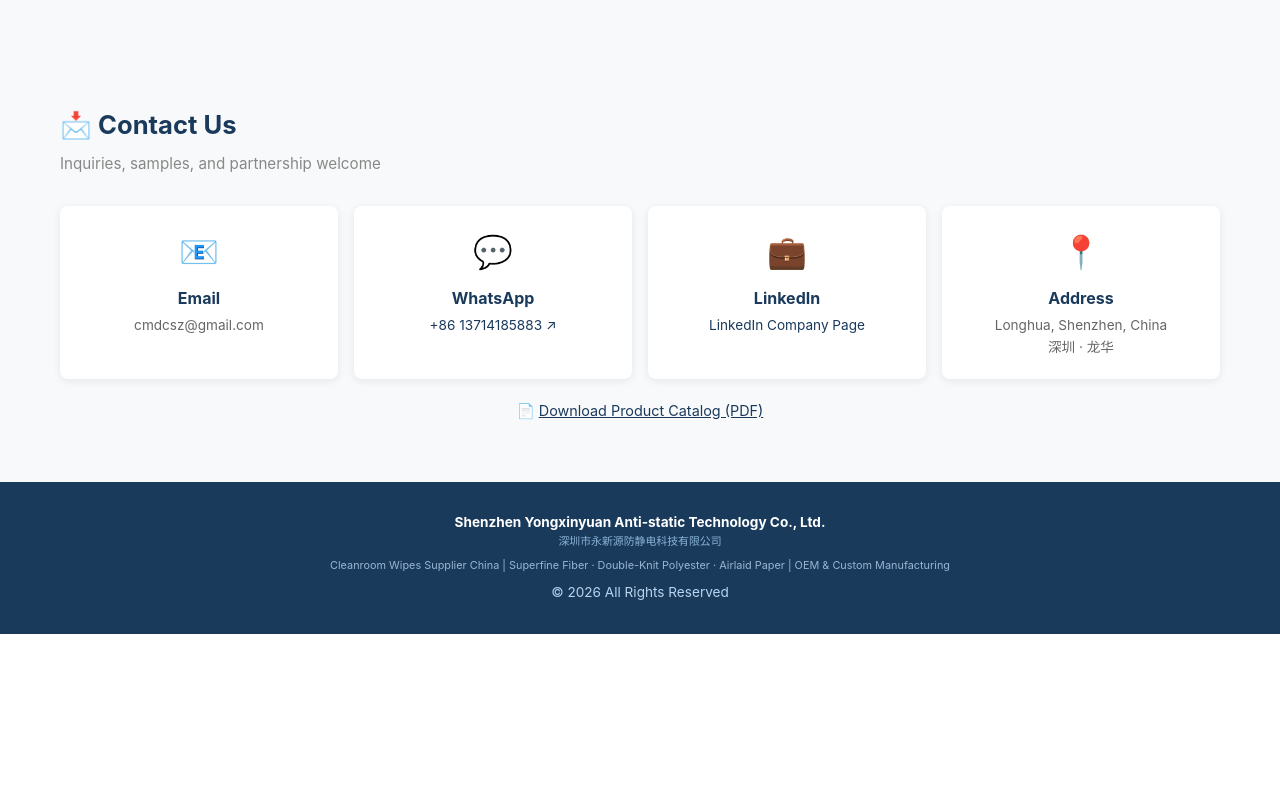
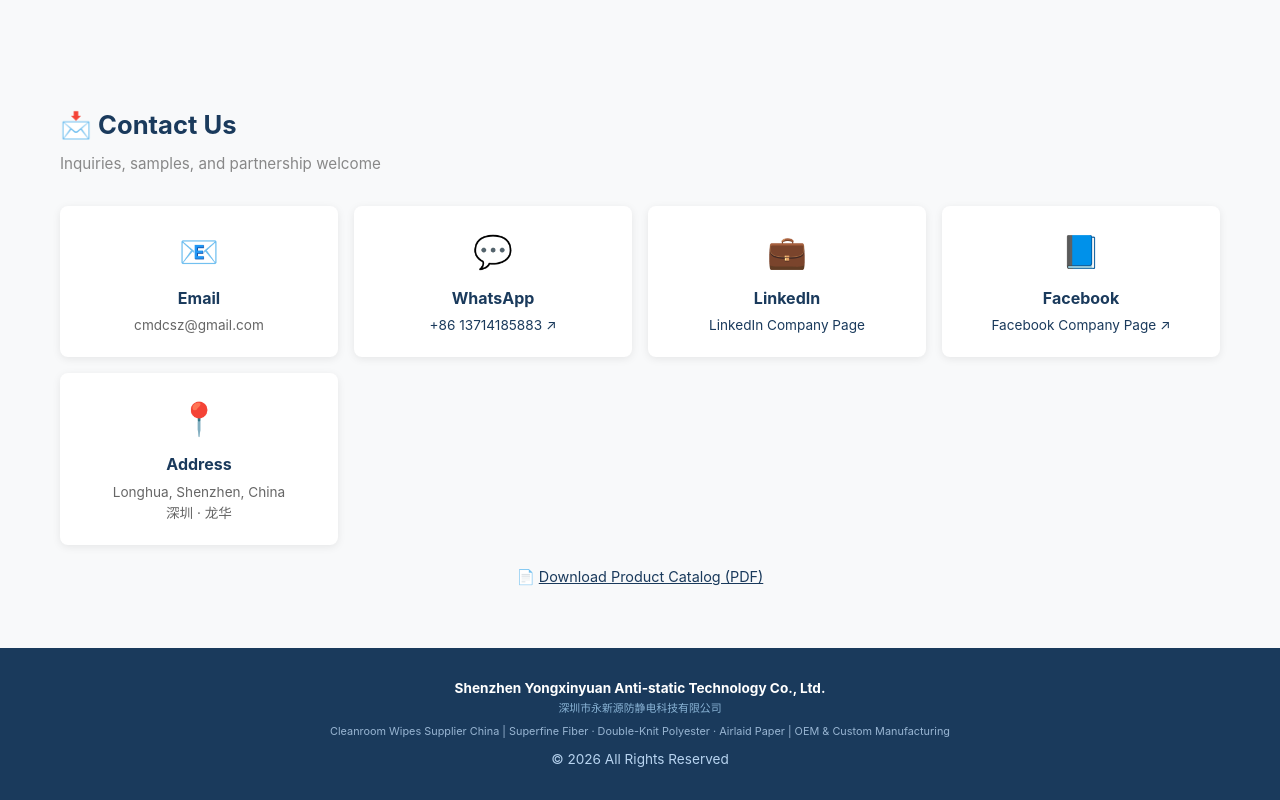
Before and after one commit to cmdcsz-collab/cleanroom-wiper, a plain HTML site: page index.html in a window 1280 px wide. Shown: the part 8293-9093 px from the top of the page. Before the commit the page ends 8927 px from the top, so only its background shows below. Drawn offline with Linux system fonts and the light colour scheme.

Commit message:
Add Facebook company page link to homepage

```diff
--- a/index.html
+++ b/index.html
@@ -947,6 +947,7 @@ body { font-family: "Inter","Helvetica Neue",Arial,"Microsoft YaHei","PingFang S
       <div class="card"><div class="icon">📧</div><h4>Email</h4><p>cmdcsz@gmail.com</p></div>
       <div class="card"><div class="icon">💬</div><h4>WhatsApp</h4><p><a href="https://wa.me/8613714185883" style="color:#1a3a5c;text-decoration:none" target="_blank">+86 13714185883 ↗</a></p></div>
       <div class="card"><div class="icon">💼</div><h4>LinkedIn</h4><p><a href="https://www.linkedin.com/company/shenzhen-yongxinyuan-anti-static-technology-co-ltd/" style="color:#1a3a5c;text-decoration:none" target="_blank">LinkedIn Company Page</a></p></div>
+      <div class="card"><div class="icon">📘</div><h4>Facebook</h4><p><a href="https://www.facebook.com/people/Shenzhen-Yongxinyuan-Anti-static-Technology-Co-Ltd/61596962871625/" style="color:#1a3a5c;text-decoration:none" target="_blank" rel="noopener">Facebook Company Page ↗</a></p></div>
       <div class="card"><div class="icon">📍</div><h4>Address</h4><p>Longhua, Shenzhen, China<br>深圳 · 龙华</p></div>
     </div>
     <p style="text-align:center;margin-top:20px;font-size:0.9em;color:#888">
```
